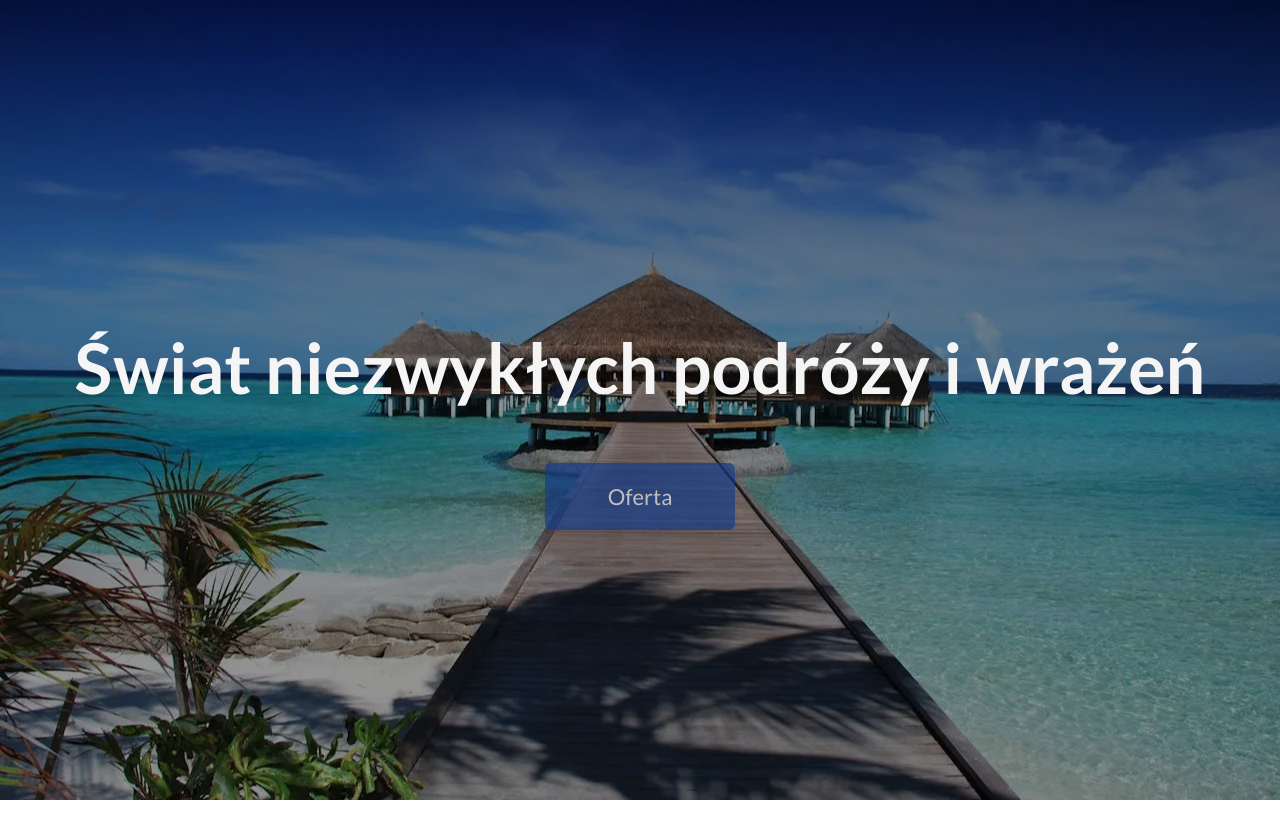
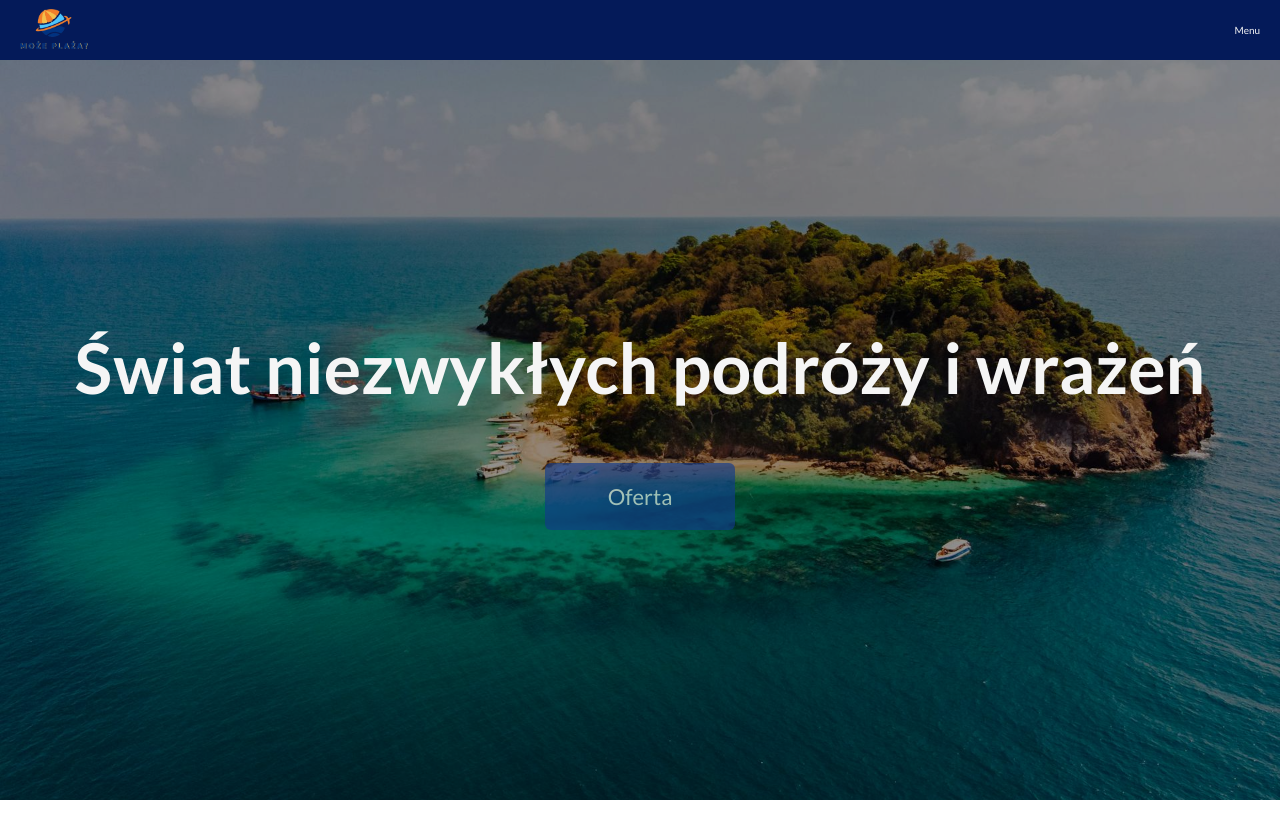
Before and after one commit to trenerit/2tpd, a plain HTML site: page index.html in a window 1280 px wide. Shown: the top 838 px of the page. Before the commit the page ends 800 px from the top, so only its background shows below. Drawn offline with Linux system fonts and the light colour scheme.

Commit message:
add navbar

```diff
--- a/index.html
+++ b/index.html
@@ -12,6 +12,12 @@
 </head>
 <body>
     <header>
+        <nav>
+           <div class="logo">
+            <img src="assets/logo/logo2.png" alt="">
+           </div>
+           <div class="menu">Menu</div>
+        </nav>
         <h1>Świat niezwykłych podróży i wrażeń</h1>
         <a class="btn-header" href="#">Oferta</a>
     </header>
--- a/scss/_base.scss
+++ b/scss/_base.scss
@@ -5,6 +5,7 @@ html {
 body {
     margin: 0;
     font-family: "Lato", sans-serif;
+    height: 300vh;
  }
 
  a {
--- a/scss/_header.scss
+++ b/scss/_header.scss
@@ -6,7 +6,7 @@ header {
     justify-content: center;
     align-items: center;
 
-    background: url('../assets/img/bg_header.webp') center/cover;
+    background: url('../assets/img/pexels-flodahm-1139040.jpg') center/cover fixed;
     height: 100vh;
 
     color: whitesmoke;
--- /dev/null
+++ b/scss/_nav.scss
@@ -0,0 +1,29 @@
+@use 'variables' as *;
+
+nav {
+    position: fixed;
+    top: 0;
+    left: 0;
+    display: flex;
+    align-items: center;
+    width: 100%;
+    height: 6rem;
+    background-color: $color1;
+    z-index: 2;
+}
+
+.logo {
+    flex-basis: 50%;
+    padding-left: 20px;
+    img {
+        height: 4rem;
+        // width: 42px;
+    }
+}
+
+.menu {
+    display: flex;
+    justify-content: flex-end;
+    flex-basis: 50%;
+    padding-right: 20px;
+}
--- a/scss/style.scss
+++ b/scss/style.scss
@@ -1,2 +1,3 @@
 @use 'base';
+@use 'nav';
 @use 'header';
```
Also changed, not shown: assets/img/pexels-flodahm-1139040.jpg (added), assets/img/pexels-monkeytactics-751266.jpg (added), assets/img/pexels-pixabay-417083.jpg (added), assets/logo/logo.png (added), assets/logo/logo2.png (added), css/style.css, 1 other file.
